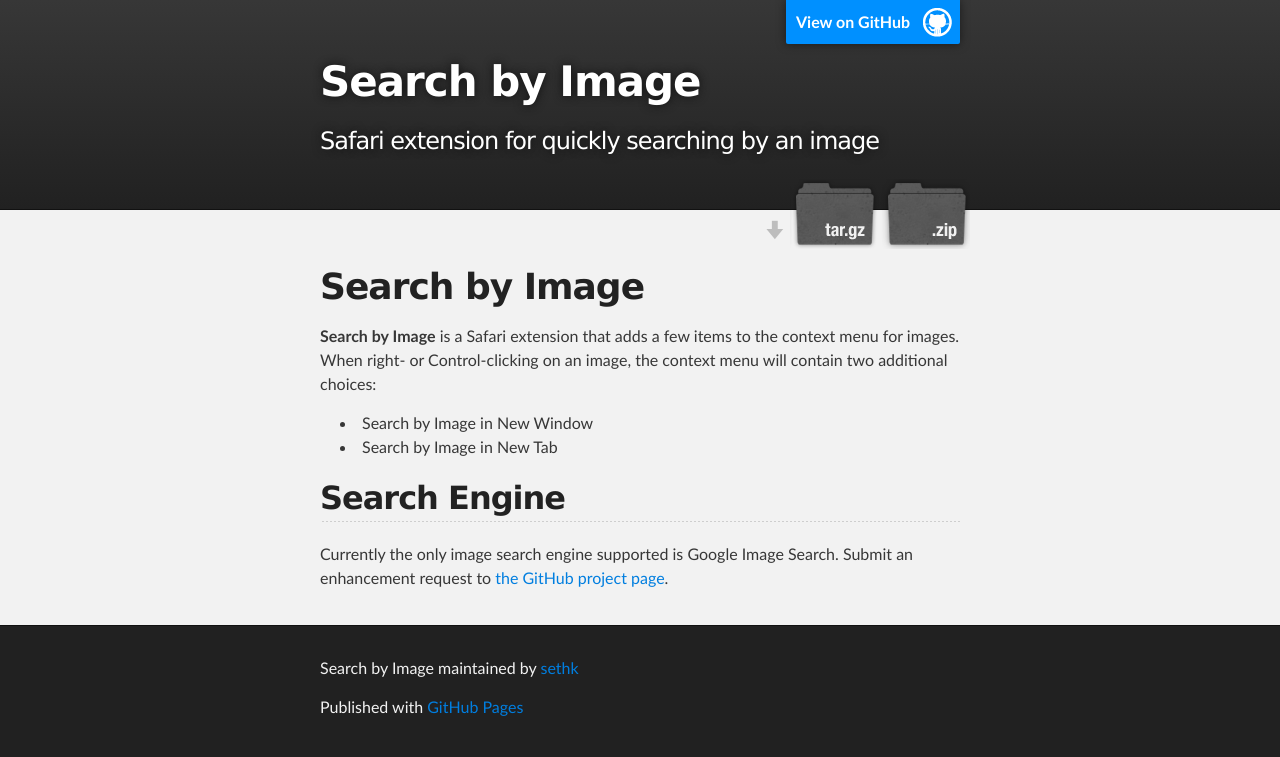
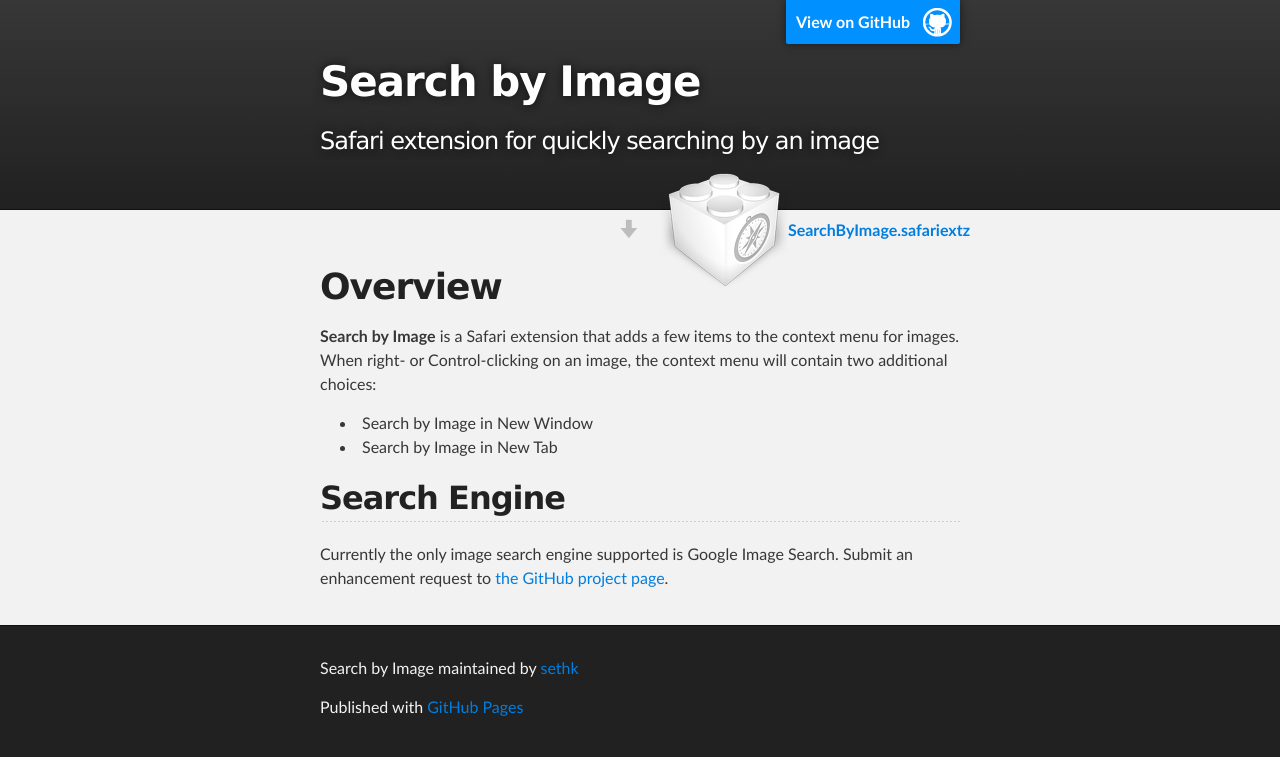
Before and after one commit to sethk/SearchByImage, a plain HTML site: page index.html in a window 1280 px wide. Drawn offline with Linux system fonts and the light colour scheme.

Commit message:
Add extension package link.

```diff
--- a/index.html
+++ b/index.html
@@ -22,8 +22,7 @@
           <h2 id="project_tagline">Safari extension for quickly searching by an image</h2>
 
             <section id="downloads">
-              <a class="zip_download_link" href="https://github.com/sethk/SearchByImage/zipball/master">Download this project as a .zip file</a>
-              <a class="tar_download_link" href="https://github.com/sethk/SearchByImage/tarball/master">Download this project as a tar.gz file</a>
+				<a class="safariextz_download_link" href="https://github.com/sethk/SearchByImage/releases/download/0.1/SearchByImage.safariextz" type="application/octet-stream">SearchByImage.safariextz</a>
             </section>
         </header>
     </div>
@@ -32,7 +31,7 @@
     <div id="main_content_wrap" class="outer">
       <section id="main_content" class="inner">
         <h1>
-<a name="search-by-image" class="anchor" href="#search-by-image"><span class="octicon octicon-link"></span></a>Search by Image</h1>
+<a name="search-by-image" class="anchor" href="#search-by-image"><span class="octicon octicon-link"></span></a>Overview</h1>
 
 <p><strong>Search by Image</strong> is a Safari extension that adds a few items to the context menu for images.  When right- or Control-clicking on an image, the context menu will contain two additional choices:</p>
 
--- a/stylesheets/stylesheet.css
+++ b/stylesheets/stylesheet.css
@@ -319,12 +319,22 @@ Full-Width Styles
 
 #downloads {
   position: absolute;
-  width: 210px;
+  width: 356px;
   z-index: 10;
   bottom: -40px;
   right: 0;
-  height: 70px;
+  height: 77px;
   background: url('../images/icon_download.png') no-repeat 0% 90%;
+}
+
+.safariextz_download_link {
+	display: block;
+	float: right;
+	background: url(../images/icon_extension.png) no-repeat left;
+	padding-left: 128px;
+	padding-bottom: 46px;
+	padding-top: 46px;
+	font-weight: bold;
 }
 
 .zip_download_link {
```
Also changed, not shown: images/icon_extension.png (added).
